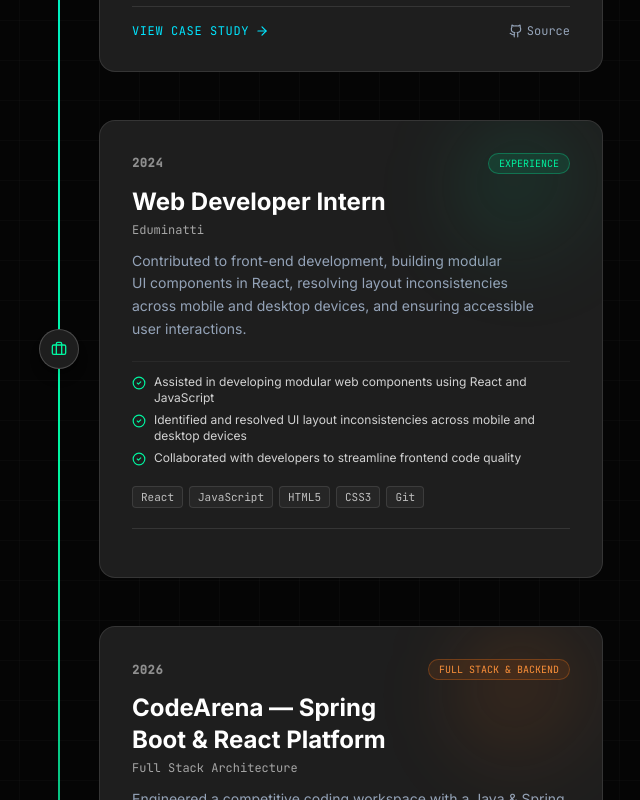
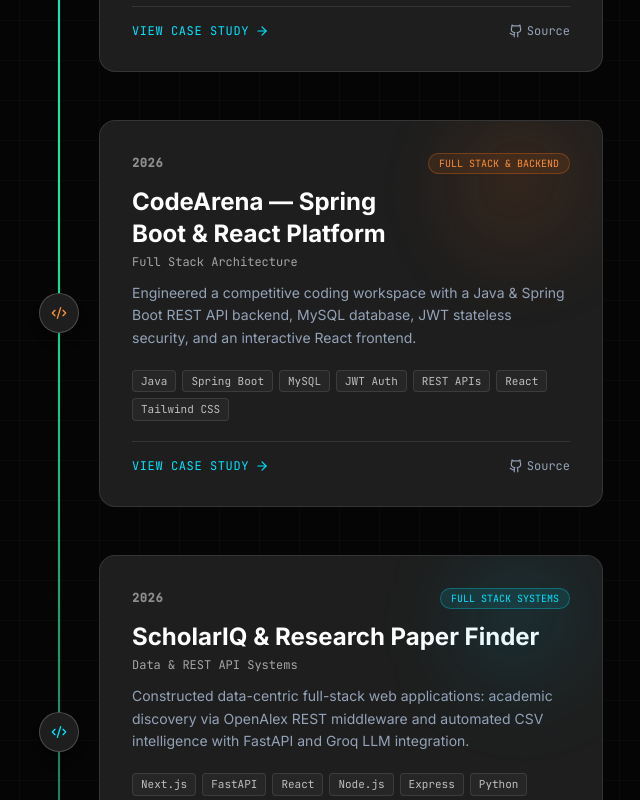
Before and after one commit to CodeWithSameer04/3dPortfolio, a React (Vite) app: page /journey in a window 1280 px wide. Shown: the part 1780-2580 px from the top of the page, without its empty margins (581-1221 px from the left). Built offline with nearby package versions, Linux system fonts and the light colour scheme; the HTML template or start-up script is replaced by a standard one.

Commit message:
Remove Eduminatti Web Developer Intern milestone

```diff
--- a/src/data/journey.js
+++ b/src/data/journey.js
@@ -33,21 +33,7 @@ export const journeyMilestones = [
     link: "/projects/striver-dsa-java",
     github: "https://github.com/CodeWithSameer04/Striver-A2Z-DSA-Sheet"
   },
-  {
-    id: "milestone-internship",
-    year: "2024",
-    type: "Experience",
-    title: "Web Developer Intern",
-    organization: "Eduminatti",
-    description: "Contributed to front-end development, building modular UI components in React, resolving layout inconsistencies across mobile and desktop devices, and ensuring accessible user interactions.",
-    responsibilities: [
-      "Assisted in developing modular web components using React and JavaScript",
-      "Identified and resolved UI layout inconsistencies across mobile and desktop devices",
-      "Collaborated with developers to streamline frontend code quality"
-    ],
-    technologies: ["React", "JavaScript", "HTML5", "CSS3", "Git"],
-    link: null
-  },
+
   {
     id: "milestone-codearena",
     year: "2026",
```
